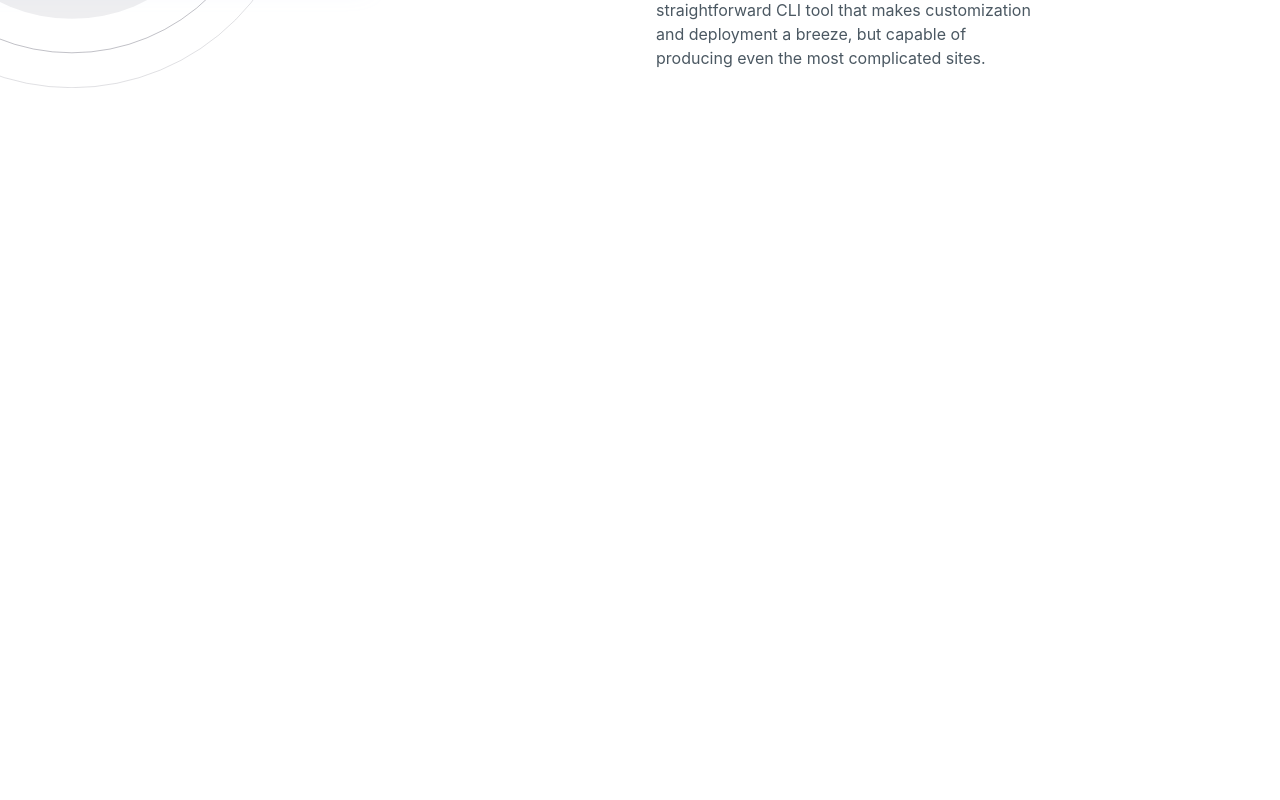
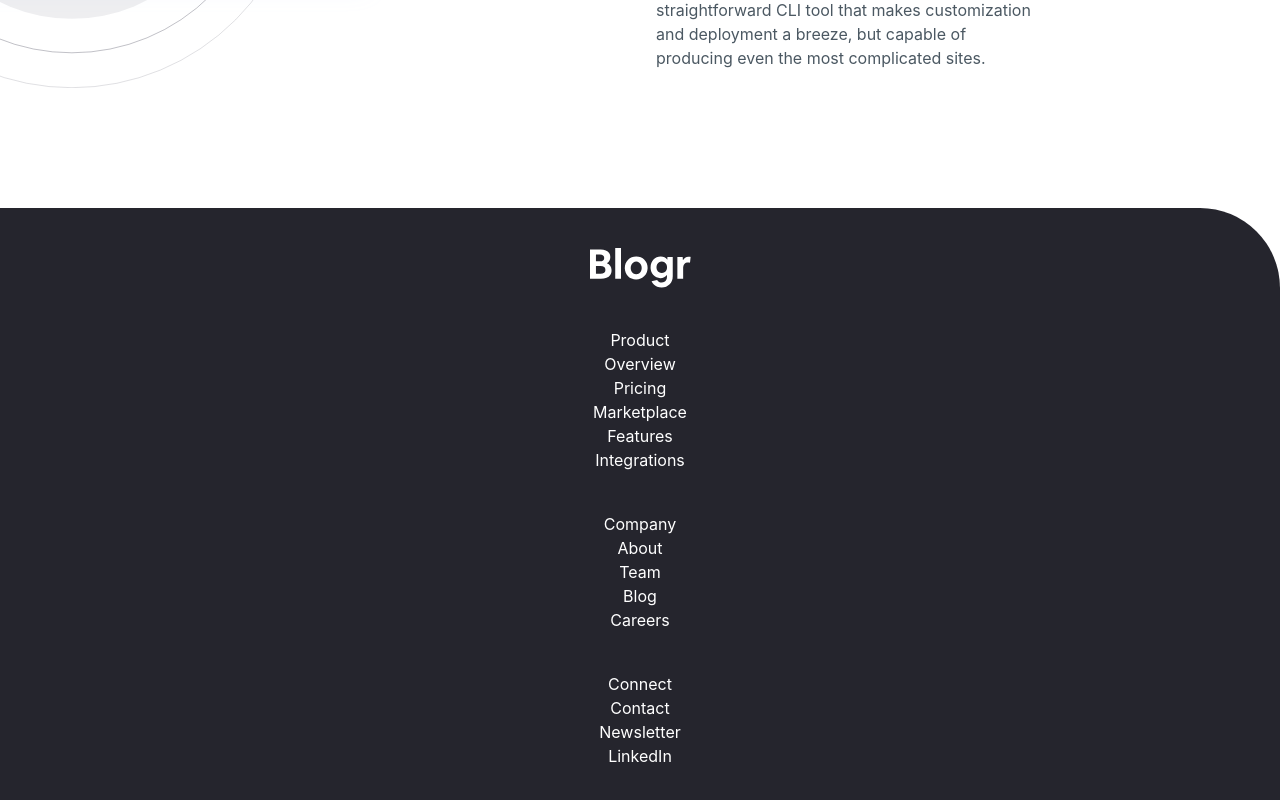
Before and after one commit to 7savv7/frontendmentor, a React (Vite) app in the folder junior/blogr-landing-page/: page / in a window 1280 px wide. Shown: the part 2272-3072 px from the top of the page. Before the commit the page ends 2480 px from the top, so only its background shows below. Built offline with nearby package versions, Linux system fonts and the light colour scheme.

Commit message:
[blogr-landing-page]: Add footer component

```diff
--- a/junior/blogr-landing-page/src/App.tsx
+++ b/junior/blogr-landing-page/src/App.tsx
@@ -1,4 +1,5 @@
 import Editor from "./components/Editor";
+import Footer from "./components/Footer";
 import Intro from "./components/Intro";
 import Laptop from "./components/Laptop";
 import Phones from "./components/Phones";
@@ -13,6 +14,8 @@ function App() {
       <Phones />
 
       <Laptop />
+
+      <Footer />
     </div>
   );
 }
--- /dev/null
+++ b/junior/blogr-landing-page/src/components/Footer.tsx
@@ -0,0 +1,42 @@
+function Footer() {
+  return (
+    <footer className="bg-gray900 rounded-tr-[80px] flex flex-col items-center gap-10 p-10 text-white text-center">
+      <img src="/images/logo.svg" alt="logo" />
+
+      <div>
+        <h3>Product</h3>
+
+        <ul>
+          <li>Overview</li>
+          <li>Pricing</li>
+          <li>Marketplace</li>
+          <li>Features</li>
+          <li>Integrations</li>
+        </ul>
+      </div>
+
+      <div>
+        <h3>Company</h3>
+
+        <ul>
+          <li>About</li>
+          <li>Team</li>
+          <li>Blog</li>
+          <li>Careers</li>
+        </ul>
+      </div>
+
+      <div>
+        <h3>Connect</h3>
+
+        <ul>
+          <li>Contact</li>
+          <li>Newsletter</li>
+          <li>LinkedIn</li>
+        </ul>
+      </div>
+    </footer>
+  );
+}
+
+export default Footer;
```
